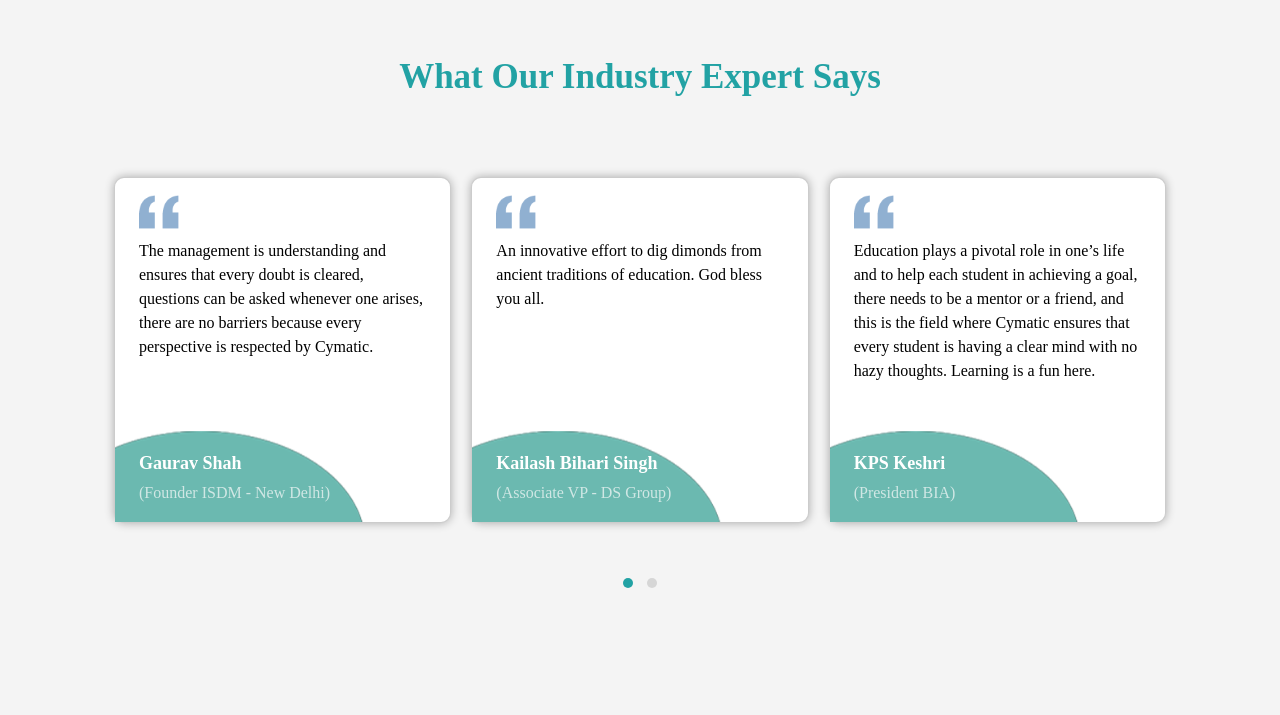
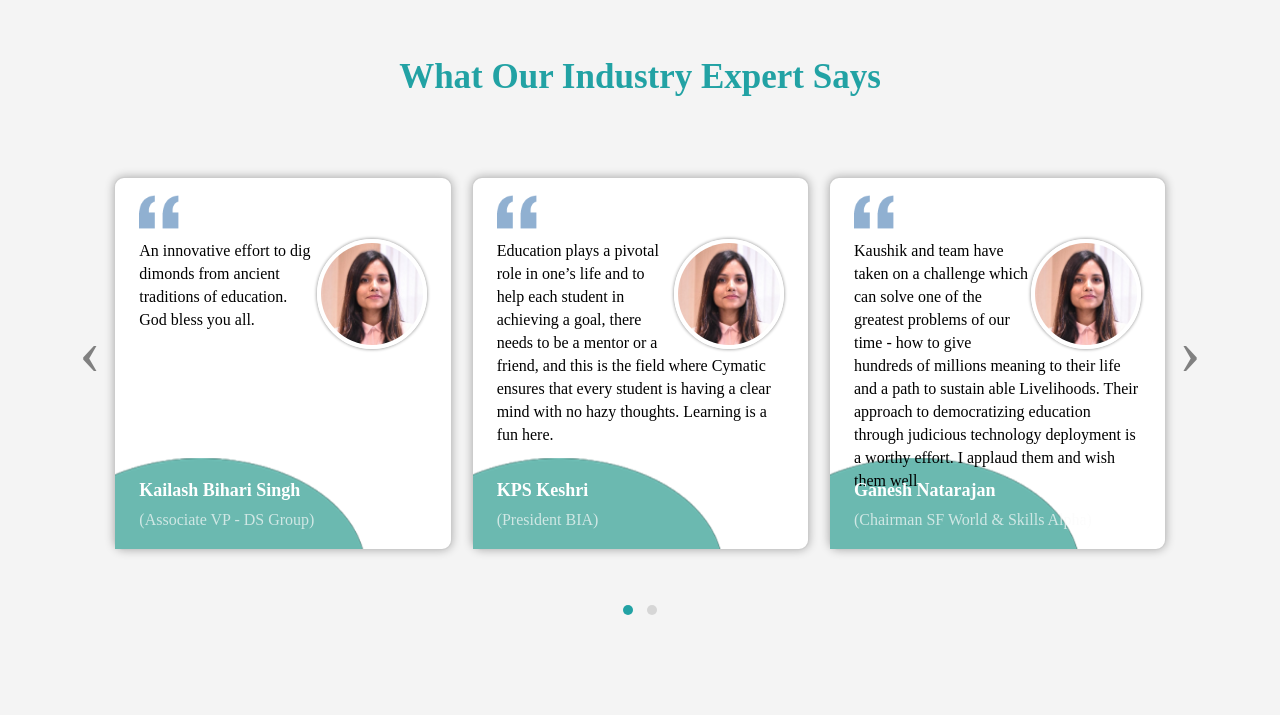
Before and after one commit to DNDeveloper-s/Cymatic, a website: page index.html in a window 1280 px wide. Shown: the part 3700-4415 px from the top of the page. Drawn offline with nearby package versions, Linux system fonts and the light colour scheme; files that its build step writes are made by us from their sources; files whose address does not match are found by name.

Commit message:
testimonial image and other minor fixed

```diff
--- a/index.html
+++ b/index.html
@@ -448,6 +448,7 @@
         <div class="owl-carousel owl-theme">
             <div class="item"><img class="quotes" src="./img/carousel_section/quotes.png" alt="">
                 <img class="blue" src="./img/carousel_section/blue_circle.png" alt="">
+                <img class="dp" src="./img/carousel_section/EVA%20Srivastava.jpg" alt="">
                 <p>The management is understanding and ensures that every doubt is cleared, questions can be asked whenever one arises, there are no barriers because every perspective is respected by Cymatic. </p>
                 <div class="name">
                     <h2>Gaurav Shah</h2>
@@ -456,6 +457,7 @@
             </div>
             <div class="item"><img class="quotes" src="./img/carousel_section/quotes.png" alt="">
                 <img class="blue" src="./img/carousel_section/blue_circle.png" alt="">
+                <img class="dp" src="./img/carousel_section/EVA%20Srivastava.jpg" alt="">
                 <p> An innovative effort to dig dimonds from ancient traditions of education. God bless you all.</p>
                 <div class="name">
                     <h2>Kailash Bihari Singh</h2>
@@ -464,6 +466,7 @@
             </div>
             <div class="item"><img class="quotes" src="./img/carousel_section/quotes.png" alt="">
                 <img class="blue" src="./img/carousel_section/blue_circle.png" alt="">
+                <img class="dp" src="./img/carousel_section/EVA%20Srivastava.jpg" alt="">
                 <p>Education plays a pivotal role in one’s life and to help each student in achieving a goal, there needs to be a mentor or a friend, and this is the field where Cymatic ensures that every student is having a clear mind with no hazy thoughts. Learning is a fun here.</p>
                 <div class="name">
                     <h2>KPS Keshri</h2>
@@ -472,6 +475,7 @@
             </div>
             <div class="item"><img class="quotes" src="./img/carousel_section/quotes.png" alt="">
                 <img class="blue" src="./img/carousel_section/blue_circle.png" alt="">
+                <img class="dp" src="./img/carousel_section/EVA%20Srivastava.jpg" alt="">
                 <p>Kaushik and team have taken on a challenge which can solve one of the greatest problems of our time - how to give hundreds of millions meaning to their life and a path to sustain able Livelihoods. Their approach to democratizing education through judicious technology deployment is a worthy effort. I applaud them and wish them well </p>
                 <div class="name">
                     <h2>Ganesh Natarajan</h2>
@@ -480,6 +484,7 @@
             </div>
             <div class="item"><img class="quotes" src="./img/carousel_section/quotes.png" alt="">
                 <img class="blue" src="./img/carousel_section/blue_circle.png" alt="">
+                <img class="dp" src="./img/carousel_section/EVA%20Srivastava.jpg" alt="">
                 <p>I always advocated the convergence of profit and non profit world and Cymatic made this happen! I hope many IITians, NITians get inspired by people like Kaishik and bring the change the want to see!</p>
                 <div class="name">
                     <h2>Abhishek Ranjan</h2>
@@ -594,9 +599,11 @@
     $('document').ready(function () {
         $('.owl-carousel').owlCarousel({
             stagePadding: 10,
-            loop: false,
+            loop: true,
+            nav:true,
+            autoplay: true,
+            autoplayTimeout: 3000,
             margin: 20,
-            nav: false,
             responsiveClass: true,
             responsive: {
                 // breakpoint from 0 up
@@ -617,7 +624,7 @@
                 }
             }
         })
-    })
+    });
 
     $('.navClass').click(function () {
         let curNav = this;
--- a/js/login.js
+++ b/js/login.js
@@ -13,6 +13,7 @@ let loginFn = function() {
     setTimeout(() => {
         closeL = document.querySelectorAll('.closeL');
         login.classList.add('open');
+        signup.classList.remove('open');
         loginCli.classList.add('active');
         signupCli.classList.remove('active');
 
--- a/sass/layout/_carousel.scss
+++ b/sass/layout/_carousel.scss
@@ -50,7 +50,7 @@
     }
 
     .owl-carousel.owl-drag .owl-item {
-      height: 346px;
+      height: 373px;
       border-radius: 10px;
       border: 1px solid rgba(0, 0, 0, 0.2);
       box-shadow: 0 0 10px rgba(0, 0, 0, 0.3);
@@ -75,8 +75,17 @@
           z-index: -1;
         }
 
+        > .dp {
+          width: 110px;
+          height: 110px;
+          border-radius: 200px;
+          float: right;
+          border: 4px solid white;
+          box-shadow: 0 0 3px 1px rgba(0,0,0,0.3);
+        }
+
         > p {
-          line-height: 24px;
+          line-height: 23px;
         }
 
         > .name {
@@ -95,5 +104,26 @@
         }
       }
     }
+
+    .owl-nav > .owl-prev,
+    .owl-nav > .owl-next {
+      position: absolute;
+      top: 43%;
+      transform: translateY(-50%);
+      font-size: 65px;
+      color: grey;
+    }
+    .owl-nav > .owl-prev {
+      left: -30px;
+    }
+
+    .owl-nav > .owl-next {
+      right: -30px;
+    }
+
+    .owl-theme .owl-nav [class*=owl-]:hover {
+      background: none;
+      color: grey;
+    }
   }
  }
--- a/sass/layout/_process.scss
+++ b/sass/layout/_process.scss
@@ -64,7 +64,7 @@
 
       > img {
         float: right;
-        shape-outside:circle(50%);
+        shape-outside:circle(80%);
         margin-top: -30px;
         width: 151px;
         height: 216px;
```
Also changed, not shown: img/carousel_section/EVA Srivastava.jpg (added), sass/main.css, 1 other file.
